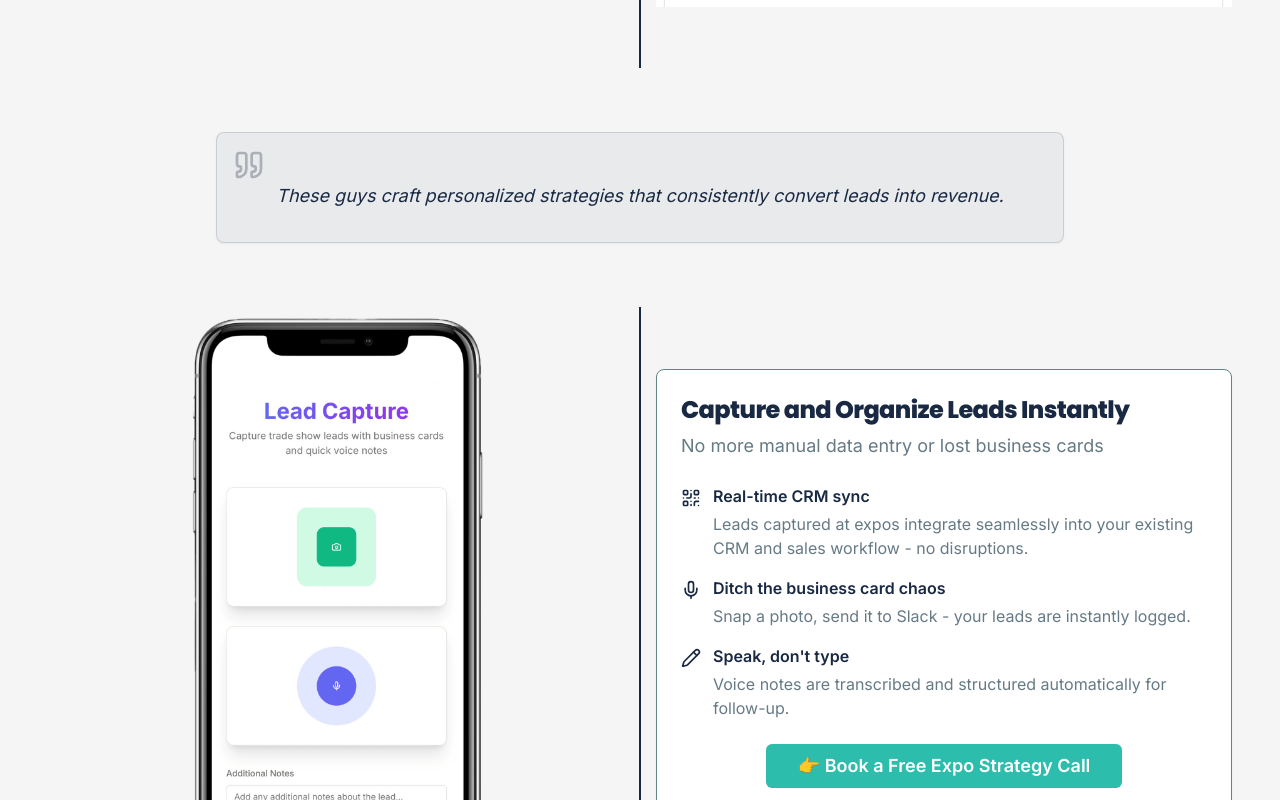
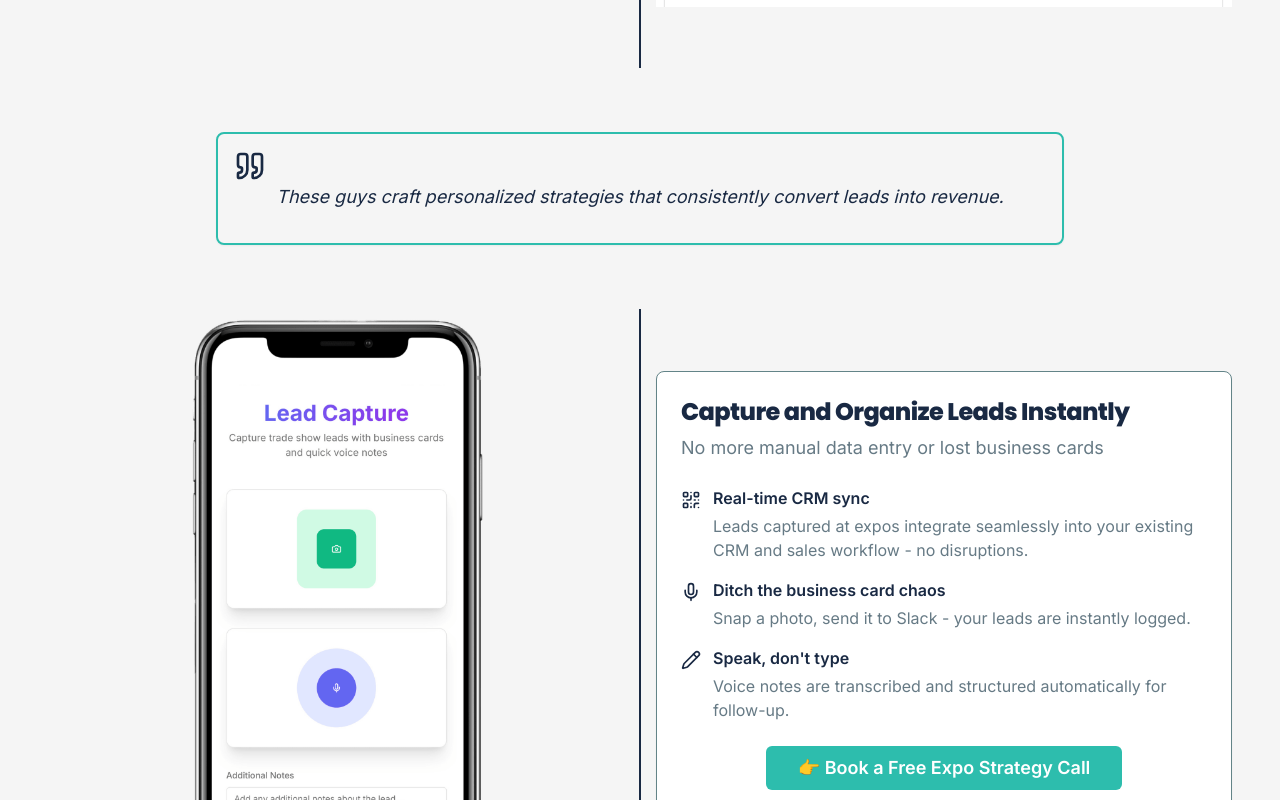
Before and after one commit to iliand1/expoconvert_landing, a Next.js app: page / in a window 1280 px wide. Shown: the part 2420-3220 px from the top of the page. Built offline with nearby package versions, Linux system fonts and the light colour scheme.

Commit message:
Updated testimonial styling in ProcessSteps component for improved visual consistency. Changed border color to a specific shade and adjusted the Quote icon color to enhance clarity and alignment with the overall design. This maintains the component's structure while enhancing the user experience.

```diff
--- a/app/components/ProcessSteps.tsx
+++ b/app/components/ProcessSteps.tsx
@@ -203,8 +203,8 @@ const ProcessSteps: React.FC = () => {
               {step.testimonial && (
                 <div className="relative z-10 w-full my-16">
                   <div className="max-w-4xl mx-auto px-6">
-                    <div className="relative p-8 rounded-lg bg-primary/5 border border-primary/15 shadow-sm">
-                      <Quote className="absolute top-4 left-4 w-8 h-8 text-primary/30" />
+                    <div className="relative p-8 rounded-lg border-2 border-[#2DBDAD] shadow-sm">
+                      <Quote className="absolute top-4 left-4 w-8 h-8 text-primary" />
                       <p className="text-lg italic text-foreground leading-relaxed text-center pt-4">
                         {step.testimonial}
                       </p>
```
